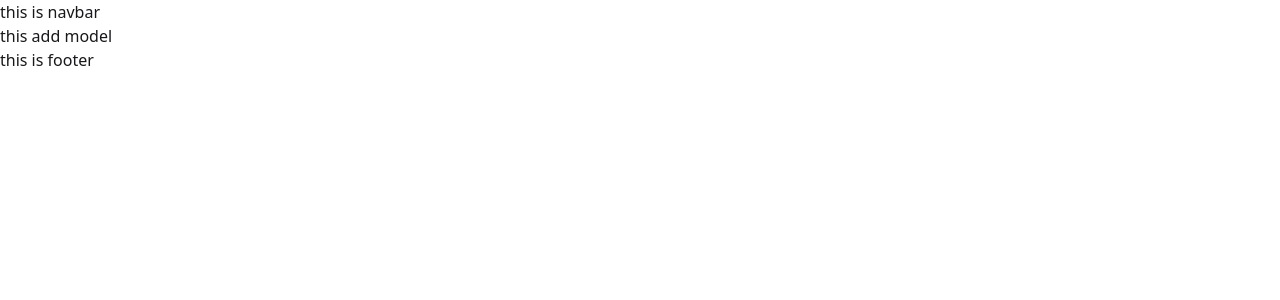
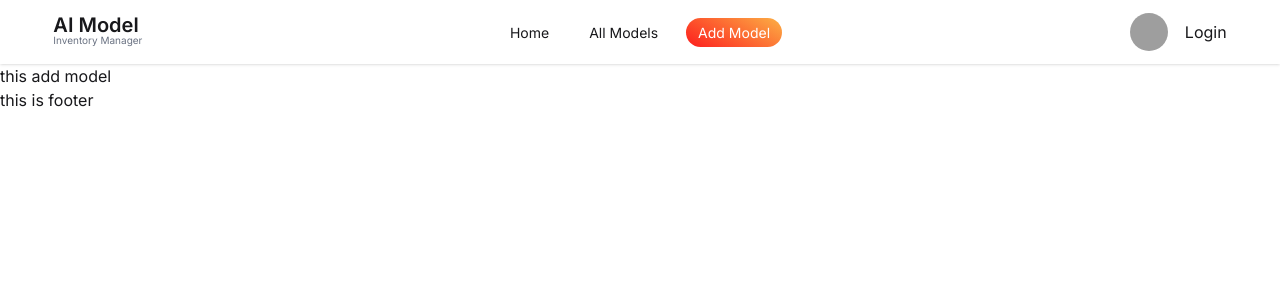
Before and after one commit to biplobrana007/ai-model-client, a React (Vite) app: page /add-model in a window 1280 px wide. Shown: the top 300 px of the page. Built offline with nearby package versions, Linux system fonts and the light colour scheme; grey boxes are pictures that could not be loaded.

Commit message:
navbar is done

```diff
--- a/src/Components/Container.jsx
+++ b/src/Components/Container.jsx
@@ -1,11 +1,7 @@
-import React from 'react';
+import React from "react";
 
-const Container = () => {
-    return (
-        <div>
-            this is container
-        </div>
-    );
+const Container = ({ className, children }) => {
+  return <div className={`${className} w-11/12 mx-auto`}>{children}</div>;
 };
 
 export default Container;
--- a/src/Components/Logo.jsx
+++ b/src/Components/Logo.jsx
@@ -1,7 +1,10 @@
 import React from "react";
 
 const Logo = () => {
-  return <div>this is logo</div>;
+  return <div>
+    <h2 className="text-xl font-semibold leading-4">AI Model</h2>
+    <p className="text-[10px] text-gray-500">Inventory Manager</p>
+  </div>;
 };
 
 export default Logo;
--- a/src/Components/Navbar.jsx
+++ b/src/Components/Navbar.jsx
@@ -1,11 +1,113 @@
-import React from 'react';
+import React from "react";
+import { Link, NavLink } from "react-router";
+import Logo from "./Logo";
+import Container from "./Container";
 
 const Navbar = () => {
-    return (
-        <div>
-            this is navbar
+  const links = (
+    <>
+      <NavLink
+        className=" px-3 py-1 rounded-full hover:bg-linear-[25deg,#FD1D1D,#FCB045] hover:text-white"
+        to="/"
+      >
+        Home
+      </NavLink>
+      <NavLink
+        className=" px-3 py-1 rounded-full hover:bg-linear-[25deg,#FD1D1D,#FCB045] hover:text-white"
+        to="/all-models"
+      >
+        All Models
+      </NavLink>
+      <NavLink
+        className=" px-3 py-1 rounded-full hover:bg-linear-[25deg,#FD1D1D,#FCB045] hover:text-white"
+        to="/add-model"
+      >
+        Add Model
+      </NavLink>
+    </>
+  );
+  return (
+    <nav className="bg-base-100 shadow-sm">
+      <Container>
+        <div className="navbar px-0">
+          <div className="navbar-start">
+            <div className="dropdown">
+              <div
+                tabIndex={0}
+                role="button"
+                className="hover:text-[#FD1D1D] lg:hidden cursor-pointer mr-3"
+              >
+                <svg
+                  xmlns="http://www.w3.org/2000/svg"
+                  className="h-5 w-5"
+                  fill="none"
+                  viewBox="0 0 24 24"
+                  stroke="currentColor"
+                >
+                  {" "}
+                  <path
+                    strokeLinecap="round"
+                    strokeLinejoin="round"
+                    strokeWidth="2"
+                    d="M4 6h16M4 12h8m-8 6h16"
+                  />{" "}
+                </svg>
+              </div>
+              <ul
+                tabIndex="-1"
+                className="menu menu-sm dropdown-content gap-1 bg-base-100 rounded-box z-1 mt-3 w-52 p-2 shadow"
+              >
+                {links}
+              </ul>
+            </div>
+            <div>
+              <Logo></Logo>
+            </div>
+          </div>
+          <div className="navbar-center hidden lg:flex">
+            <ul className="menu menu-horizontal px-1 gap-4">{links}</ul>
+          </div>
+          <div className="navbar-end gap-4">
+            <div className="dropdown dropdown-end">
+              <div
+                tabIndex={0}
+                role="button"
+                className="btn btn-ghost btn-circle avatar"
+              >
+                <div className="w-10 rounded-full">
+                  <img
+                    alt="Tailwind CSS Navbar component"
+                    src="https://img.daisyui.com/images/stock/photo-1534528741775-53994a69daeb.webp"
+                  />
+                </div>
+              </div>
+              <ul
+                tabIndex="-1"
+                className="menu menu-sm dropdown-content bg-base-100 rounded-box z-1 mt-3 w-52 p-2 shadow"
+              >
+                <div className="py-5 text-center font-semibold rounded-box shadow mb-5">
+                  <h2>DisplayName</h2>
+                  <h2>Email</h2>
+                </div>
+                <li>
+                  <Link>Purchased</Link>
+                </li>
+                <li>
+                  <Link>Models</Link>
+                </li>
+              </ul>
+            </div>
+            <Link
+              to="/auth/login"
+              className=" font-semiboldr hover:bg-linear-[25deg,#FD1D1D,#FCB045] bg-clip-text hover:text-transparent"
+            >
+              Login
+            </Link>
+          </div>
         </div>
-    );
+      </Container>
+    </nav>
+  );
 };
 
 export default Navbar;
--- /dev/null
+++ b/src/Layouts/AuthLayout.jsx
@@ -0,0 +1,18 @@
+import React from "react";
+import Navbar from "../Components/Navbar";
+import { Outlet } from "react-router";
+
+const AuthLayout = () => {
+  return (
+    <>
+      <header>
+        <Navbar></Navbar>
+      </header>
+      <main>
+        <Outlet></Outlet>
+      </main>
+    </>
+  );
+};
+
+export default AuthLayout;
--- a/src/Layouts/MainLayout.jsx
+++ b/src/Layouts/MainLayout.jsx
@@ -5,7 +5,7 @@ import Footer from '../Components/Footer';
 
 const MainLayout = () => {
     return (
-        <div>
+        <>
             <header>
                 <Navbar></Navbar>
             </header>
@@ -15,7 +15,7 @@ const MainLayout = () => {
             <footer>
                 <Footer></Footer>
             </footer>
-        </div>
+        </>
     );
 };
 
--- /dev/null
+++ b/src/Pages/Login.jsx
@@ -0,0 +1,11 @@
+import React from 'react';
+
+const Login = () => {
+    return (
+        <div>
+            this is login page
+        </div>
+    );
+};
+
+export default Login;
--- /dev/null
+++ b/src/Pages/Register.jsx
@@ -0,0 +1,11 @@
+import React from 'react';
+
+const Register = () => {
+    return (
+        <div>
+            this is register page
+        </div>
+    );
+};
+
+export default Register;
--- a/src/Router/router.jsx
+++ b/src/Router/router.jsx
@@ -4,6 +4,9 @@ import MainLayout from "../Layouts/MainLayout";
 import Home from "../Pages/Home";
 import AllModels from "../Pages/AllModels";
 import AddModel from "../Pages/AddModel";
+import AuthLayout from "../Layouts/AuthLayout";
+import Login from "../Pages/Login";
+import Register from "../Pages/Register";
 
 const router = createBrowserRouter([
   {
@@ -24,6 +27,20 @@ const router = createBrowserRouter([
       },
     ],
   },
+  {
+    path: "/auth",
+    Component: AuthLayout,
+    children: [
+      {
+        path: "/auth/login",
+        Component: Login,
+      },
+      {
+        path: "/auth/register",
+        Component: Register,
+      },
+    ],
+  },
 ]);
 
 export default router;
--- a/src/index.css
+++ b/src/index.css
@@ -1,2 +1,25 @@
+/* google font */
+
+@import url("https://fonts.googleapis.com/css2?family=Inter:ital,opsz,wght@0,14..32,100..900;1,14..32,100..900&display=swap");
+
+/* npm   */
 @import "tailwindcss";
 @plugin "daisyui";
+
+/* style */
+
+* {
+  font-family: "Inter", sans-serif;
+}
+
+.active {
+  background: #fd1d1d;
+  background: linear-gradient(
+    30deg,
+    rgba(253, 29, 29, 1) 0%,
+    rgba(252, 176, 69, 1) 100%
+
+  );
+  color: white;
+}
+/* custom utlity */
```
